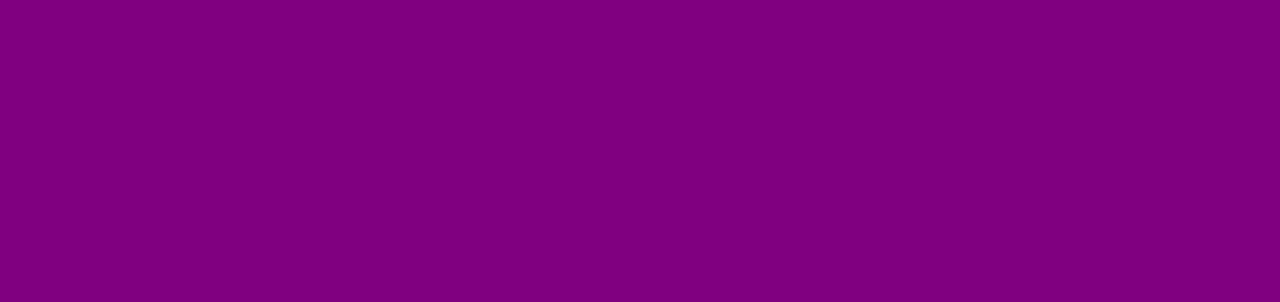
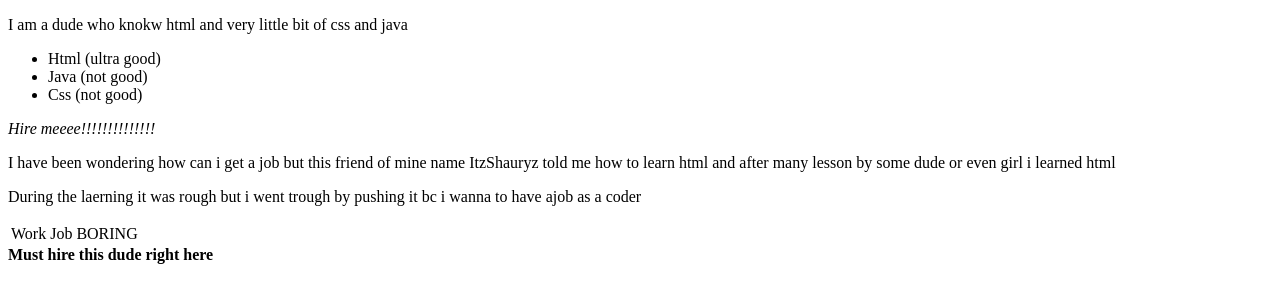
Before and after one commit to mythicmoonboy/test, a plain HTML site: page index.html in a window 1280 px wide. Drawn offline with Linux system fonts and the light colour scheme.

Commit message:
Update index.html

```diff
--- a/index.html
+++ b/index.html
@@ -2,14 +2,7 @@
  <html lang="en">
  <head>
  <title>mythic</title>
- <style>
-body {
-  background-color: Purple;
-  color: purple;
-  margin: 0;
-  padding: 0;
-  font-family: Arial, sans-serif;
-}</style>
+
  <body>
  <div>
 <p>I am a dude who knokw html and very little bit of css and java</p>
```
